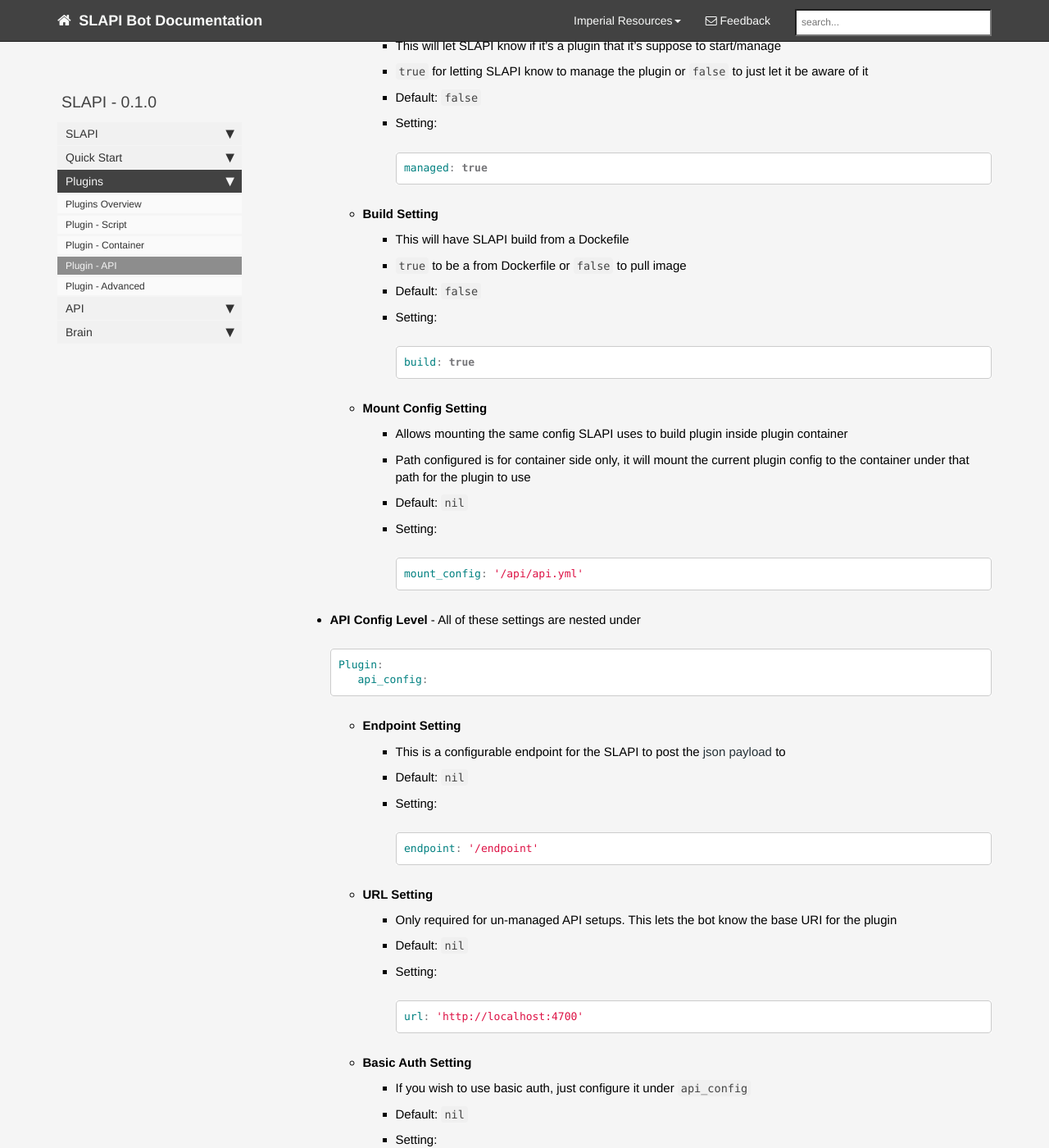
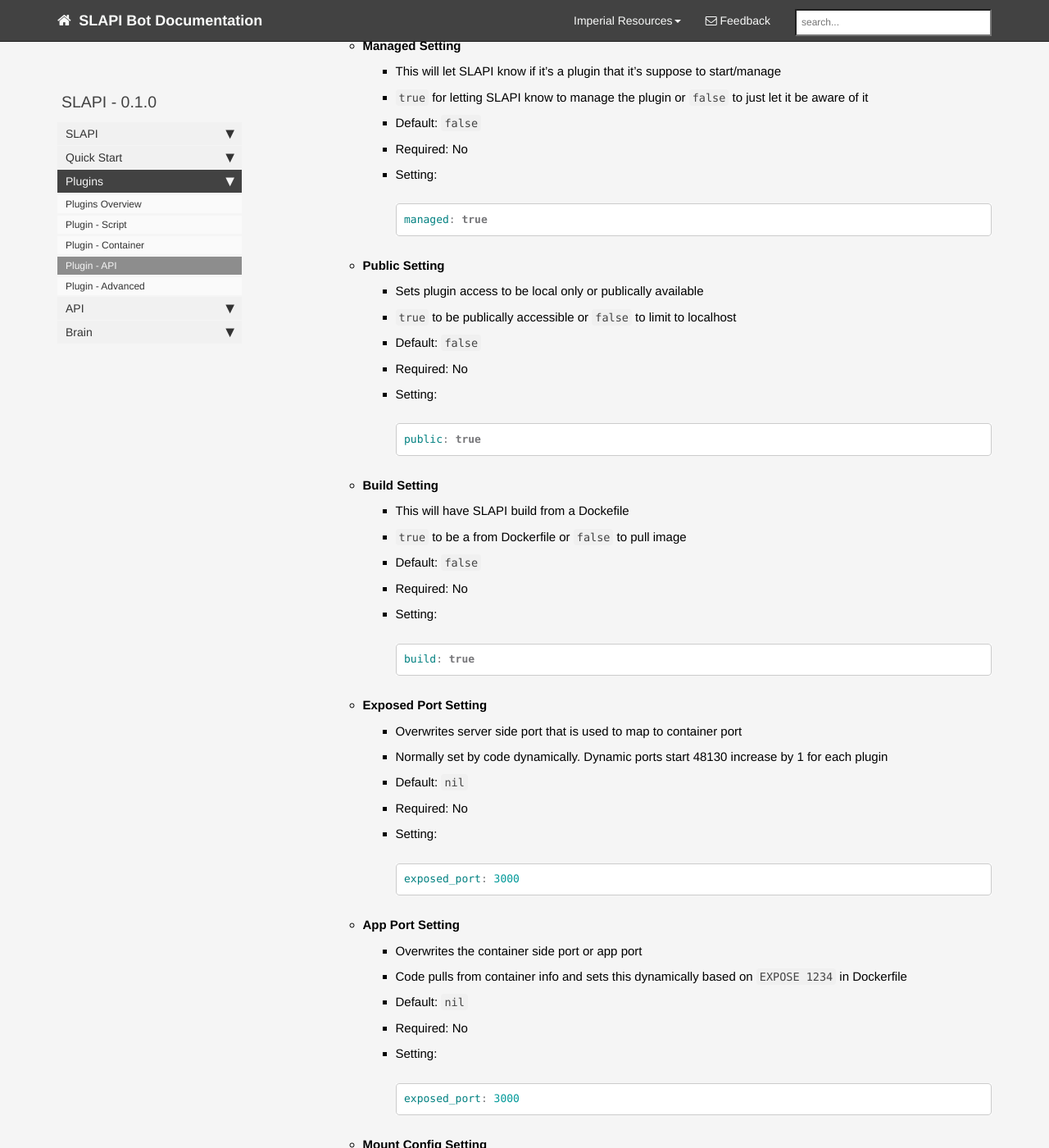
Before and after one commit to ImperialLabs/ImperialLabs.github.io, a Jekyll site: the page built from pages/plugins/plugins_api.md, in a window 1280 px wide and 1400 px high, scrolled down 4095 px. Shown: the whole window at 82% size. Built offline with Jekyll 4.4.1, drawn with Linux system fonts in a browser that asks for light colours; nearby versions of some CDN libraries; comment, search, counter and statistics services are not loaded; some of the changed text lies outside the part shown.

Commit message:
adding new settings and defaults to Docs

````diff
--- a/pages/plugins/plugins_api.md
+++ b/pages/plugins/plugins_api.md
@@ -179,25 +180,57 @@
         -   This will let SLAPI know if it's a plugin that it's suppose to start/manage
         -   `true` for letting SLAPI know to manage the plugin or `false` to just let it be aware of it
         -   Default: `false`
+        -   Required: No
         -   Setting:
 
             ```yaml
             managed: true
             ```
+    -   **Public Setting**
+        -   Sets plugin access to be local only or publically available
+        -   `true` to be publically accessible or `false` to limit to localhost
+        -   Default: `false`
+        -   Required: No
+        -   Setting:
 
+            ```yaml
+            public: true
+            ```
     -   **Build Setting**
         -   This will have SLAPI build from a Dockefile
         -   `true` to be a from Dockerfile or `false` to pull image
         -   Default: `false`
+        -   Required: No
         -   Setting:
 
             ```yaml
             build: true
             ```
+    -   **Exposed Port Setting**
+        -   Overwrites server side port that is used to map to container port
+        -   Normally set by code dynamically. Dynamic ports start 48130 increase by 1 for each plugin
+        -   Default: `nil`
+        -   Required: No
+        -   Setting:
+
+            ```yaml
+            exposed_port: 3000
+            ```
+    -   **App Port Setting**
+        -   Overwrites the container side port or app port
+        -   Code pulls from container info and sets this dynamically based on `EXPOSE 1234` in Dockerfile
+        -   Default: `nil`
+        -   Required: No
+        -   Setting:
+
+            ```yaml
+            exposed_port: 3000
+            ```
     -   **Mount Config Setting**
         -   Allows mounting the same config SLAPI uses to build plugin inside plugin container
         -   Path configured is for container side only, it will mount the current plugin config to the container under that path for the plugin to use
         -   Default: `nil`
+        -   Required: No
         -   Setting:
 
             ```yaml
@@ -221,6 +255,7 @@
     -   **URL Setting**
         -   Only required for un-managed API setups. This lets the bot know the base URI for the plugin
         -   Default: `nil`
+        -   Required: Only if un-managed
         -   Setting:
 
             ```yaml
@@ -230,6 +265,7 @@
     -   **Basic Auth Setting**
         -   If you wish to use basic auth, just configure it under `api_config`
         -   Default: `nil`
+        -   Required: No
         -   Setting:
 
             ```yaml
@@ -249,6 +285,7 @@
             -   **Content Type Setting**
                 -   Just set the key/value exactly how you would for any header data. Right now only JSON is the supported content type or no content (ruby type hash)
                 -   Default: `nil`
+                -   Required: No
                 -   Setting:
                     ```yaml
                     Content-Type: 'application/json'
@@ -256,6 +293,7 @@
             -   **Authorization Setting**
                 -   You can pass any support Authorization type into this header.
                 -   Default: `nil`
+                -   Required: No
                 -   Setting:
 
                     ```yaml
@@ -273,6 +311,7 @@
     -   **Image Setting**
         -   Set `user/repo` to pull from Dockerhub, use 3rd party/private but entering the entire url (e.g.; `domain.com/repo`), or use local build with just simple `repo` name
         -   Default: `nil`
+        -   Required: Only if managed
         -   Setting:
 
             ```yaml
@@ -288,18 +327,5 @@
                  HostConfig:
             ```
 
-            -   **Port Bindings Setting**
-                -   You can use any port (except SLAPI or Brain (Redis) ports), The `0.0.0.0` is required though or it will not be accessible by the bot
-                -   Default: `nil`
-                -   Settings:
-
-                    ```yaml
-                    PortBindings:
-                      8080/tcp:
-                        -
-                          HostIp: '0.0.0.0'
-                          HostPort: '8080'
-                    ```
-
 
 {% include links.html %}
````
Also changed, not shown: other parts of pages/plugins/plugins_api.md (+2 -0 lines), pages/plugins/plugins_advanced.md (+19 -2 lines).
